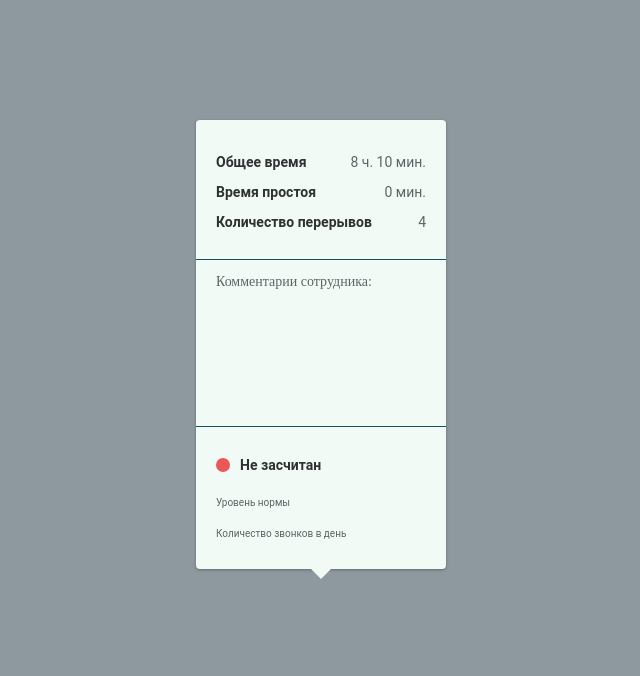
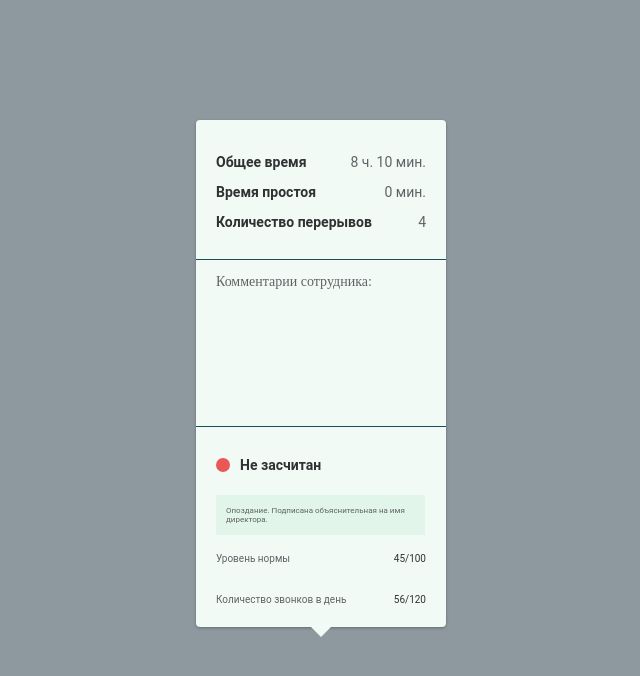
Before and after one commit to Zasetsky/day-statistics-popup-window, a Vue app: page / in a window 1280 px wide. Shown: the top 676 px of the page, without its empty margins (319-959 px from the left). Built offline with nearby package versions, Linux system fonts and the light colour scheme.

Commit message:
usual user footer

```diff
--- a/src/components/Content.vue
+++ b/src/components/Content.vue
@@ -1,5 +1,5 @@
 <template>
-  <div class="content">
+  <div class="content" v-if="dayStatus !== 'danger'">
     <p>Комментарии сотрудника: {{ comments }}</p>
     <div class="timeline" style="height: 200px; overflow: auto">
       <!-- Здесь будет компонент Timeline -->
@@ -13,5 +13,6 @@ import { Vue, Component, Prop } from "vue-property-decorator";
 @Component
 export default class Content extends Vue {
   @Prop() comments!: string[];
+  @Prop() dayStatus!: string;
 }
 </script>
--- a/src/components/Footer.vue
+++ b/src/components/Footer.vue
@@ -7,33 +7,43 @@
       ></span>
       {{ statusText }}
     </p>
-    <p class="footer__comment" v-if="isAdmin || comment">
-      Комментарий: {{ comment }}
+    <p class="footer__comment" v-if="status && status.comment">
+      {{ status.comment }}
     </p>
-    <div class="footer__extra-info" v-if="dayStatus === 'danger'">
-      <span class="footer__extra-info__item"
-        >Уровень нормы {{ normLevel }}</span
-      >
-      <span class="footer__extra-info__item"
-        >Количество звонков в день {{ callsCount }}</span
-      >
+    <div
+      class="footer__extra-info"
+      v-if="status && status.dayStatus === 'danger'"
+    >
+      <p class="footer__extra-info__item">
+        Уровень нормы
+        <span>{{ user.normLevel.val }}/{{ user.normLevel.max }}</span>
+      </p>
+      <p class="footer__extra-info__item">
+        Количество звонков в день
+        <span>{{ user.callsCount.val }}/{{ user.callsCount.max }} </span>
+      </p>
     </div>
   </div>
 </template>
 
 <script lang="ts">
-import { Vue, Component, Prop } from "vue-property-decorator";
+import { Vue, Component } from "vue-property-decorator";
+import { User, Status } from "@/types";
 
 @Component
 export default class Footer extends Vue {
-  @Prop() dayStatus!: string;
-  @Prop() comment!: string;
-  @Prop() isAdmin!: boolean;
-  @Prop() normLevel!: string;
-  @Prop() callsCount!: number;
+  get user() {
+    return this.$store.getters.getUser as User;
+  }
+
+  get status() {
+    return this.$store.getters.getStatus as Status;
+  }
 
   get statusColor() {
-    switch (this.dayStatus) {
+    if (!this.status) return "transparent";
+
+    switch (this.status.dayStatus) {
       case "success":
         return "#6FCF97";
       case "danger":
@@ -46,7 +56,9 @@ export default class Footer extends Vue {
   }
 
   get statusText() {
-    switch (this.dayStatus) {
+    if (!this.status) return "";
+
+    switch (this.status.dayStatus) {
       case "success":
         return "День засчитан";
       case "danger":
@@ -59,7 +71,7 @@ export default class Footer extends Vue {
   }
 
   mounted() {
-    console.log(this.statusColor);
+    console.log(this.status);
   }
 }
 </script>
@@ -90,19 +102,29 @@ export default class Footer extends Vue {
   }
 
   &__comment {
-    color: #303133;
-    font-weight: bold;
+    color: #606266;
+    background-color: #e2f5ea;
+    width: 90%;
+    padding: 11px 10px;
+    font-size: 8px;
+    word-break: keep-all;
   }
 
   &__extra-info {
     display: flex;
     flex-direction: column;
-    justify-content: space-between;
+    width: 100%;
 
     &__item {
+      display: flex;
+      justify-content: space-between;
       margin-top: 20px;
       font-size: 10px;
       color: #606266;
+
+      span {
+        color: #303133;
+      }
     }
 
     &__item:first-child {
--- a/src/components/PopupWindow.vue
+++ b/src/components/PopupWindow.vue
@@ -13,7 +13,7 @@
         downtime="0 мин."
       />
       <Content class="popup-window__content" />
-      <Footer class="popup-window__footer" :dayStatus="'danger'" />
+      <Footer class="popup-window__footer" />
       <div class="popup-window__arrow"></div>
     </el-dialog>
   </div>
--- a/src/store/index.ts
+++ b/src/store/index.ts
@@ -1,12 +1,13 @@
 import Vue from "vue";
 import Vuex from "vuex";
+import userModule from "./modules/user-module";
+import statusModule from "./modules/status-module";
 
 Vue.use(Vuex);
 
 export default new Vuex.Store({
-  state: {},
-  getters: {},
-  mutations: {},
-  actions: {},
-  modules: {},
+  modules: {
+    user: userModule,
+    status: statusModule,
+  },
 });
--- /dev/null
+++ b/src/store/modules/status-module.ts
@@ -0,0 +1,27 @@
+import { Module } from "vuex";
+import { Status, RootState } from "@/types";
+
+const statusModule: Module<Status, RootState> = {
+  state: {
+    dayStatus: "danger",
+    comment: "Опоздание. Подписана объяснительная на имя директора.",
+  },
+
+  mutations: {
+    setStatus(state, status: Status) {
+      state = status;
+    },
+  },
+
+  actions: {
+    setStatus({ commit }, status: Status) {
+      commit("setStatus", status);
+    },
+  },
+
+  getters: {
+    getStatus: (state) => state,
+  },
+};
+
+export default statusModule;
--- /dev/null
+++ b/src/store/modules/user-module.ts
@@ -0,0 +1,35 @@
+import { Module } from "vuex";
+import { User, RootState } from "@/types";
+
+const userModule: Module<User, RootState> = {
+  state: {
+    isAdmin: true,
+    normLevel: {
+      val: 45,
+      max: 100,
+    },
+    callsCount: {
+      val: 56,
+      max: 120,
+    },
+    comment: "",
+  },
+
+  mutations: {
+    setUser(state, user: User) {
+      state = user;
+    },
+  },
+
+  actions: {
+    setUser({ commit }, user: User) {
+      commit("setUser", user);
+    },
+  },
+
+  getters: {
+    getUser: (state) => state,
+  },
+};
+
+export default userModule;
--- /dev/null
+++ b/src/types.ts
@@ -0,0 +1,26 @@
+export interface NormLevel {
+  val: number;
+  max: number;
+}
+
+export interface CallsCount {
+  val: number;
+  max: number;
+}
+
+export interface User {
+  isAdmin: boolean;
+  normLevel: NormLevel;
+  callsCount: CallsCount;
+  comment: string;
+}
+
+export interface Status {
+  dayStatus: string;
+  comment: string;
+}
+
+export interface RootState {
+  user: User;
+  status: Status;
+}
```
